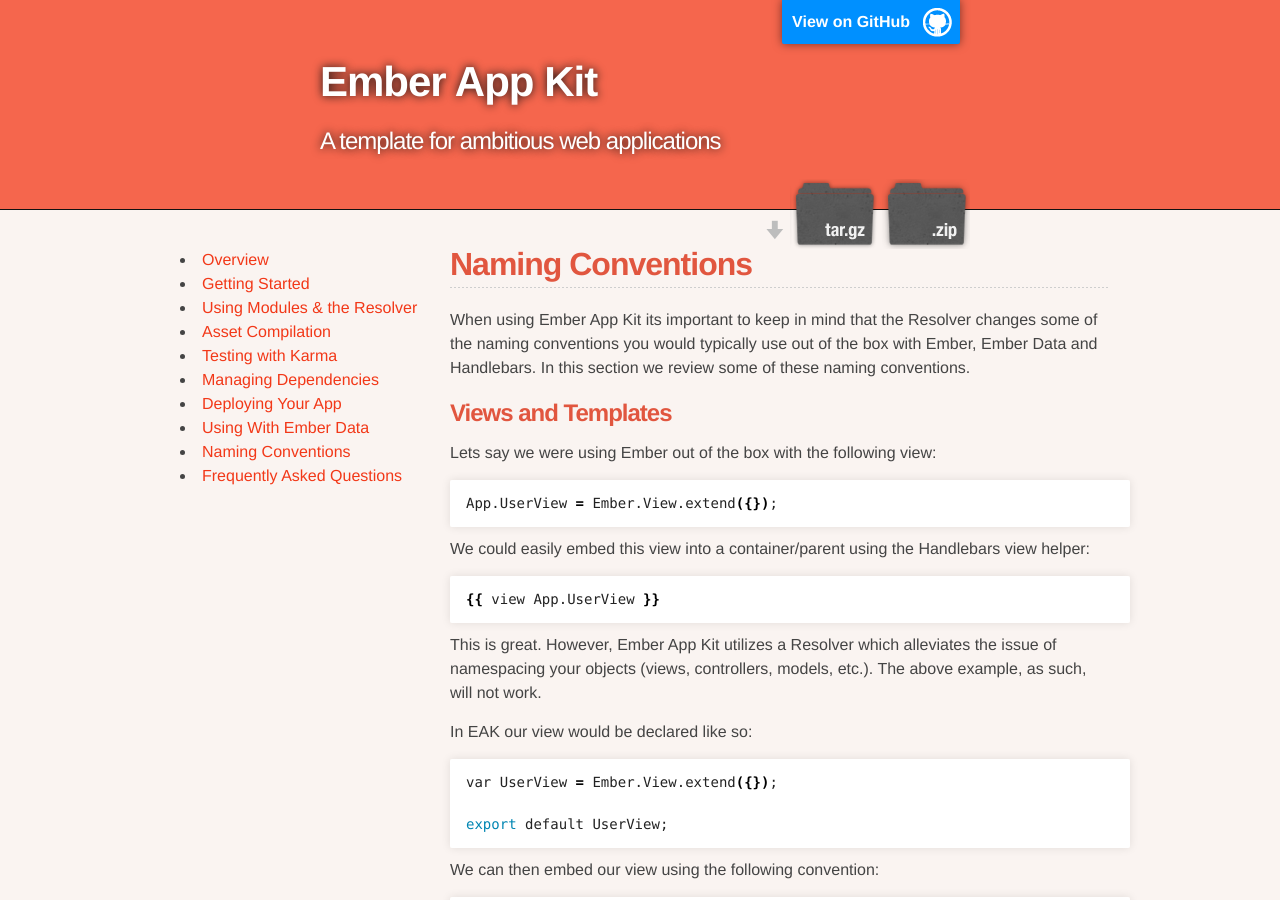
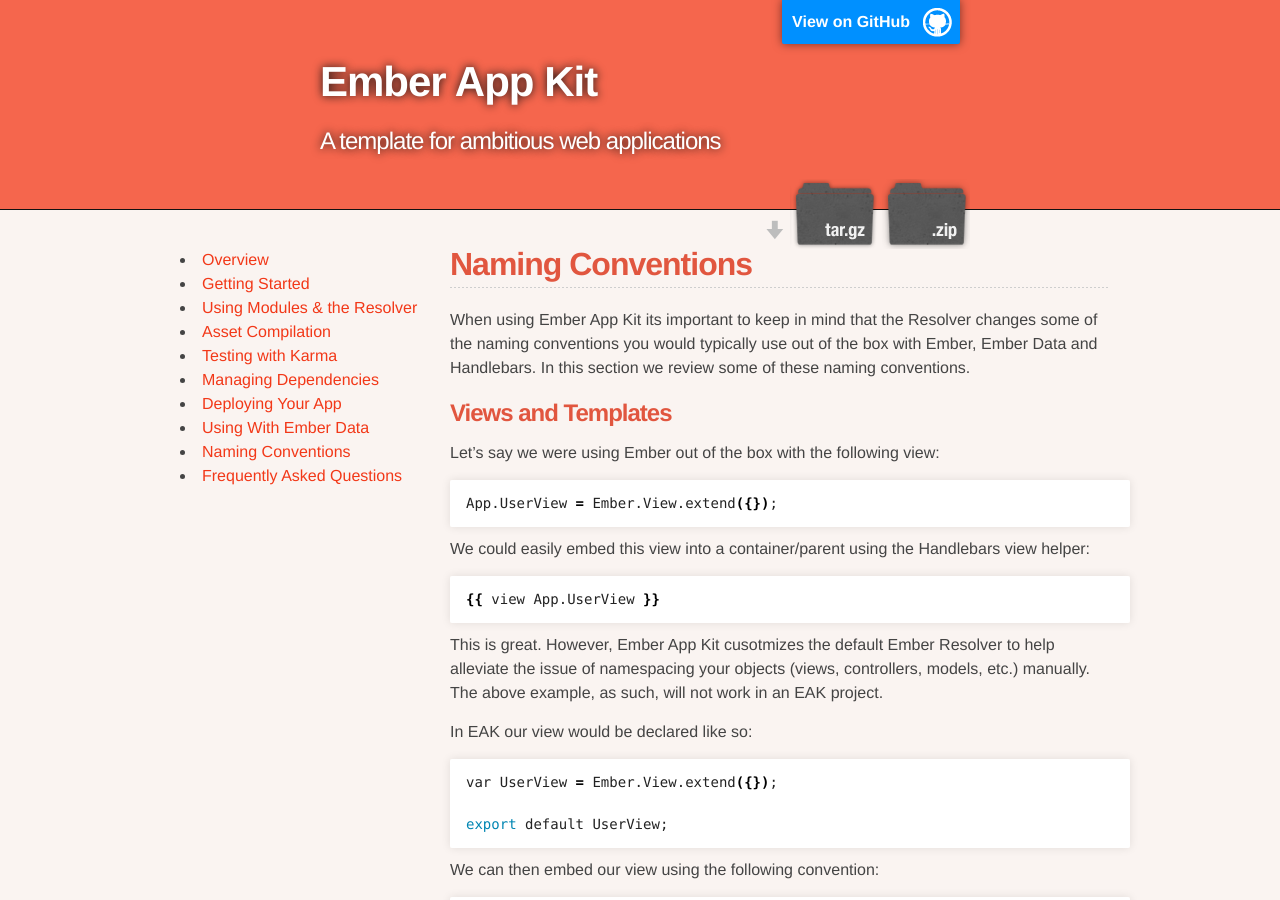
Before and after one commit to stefanpenner/ember-app-kit, a Jekyll site: the page built from guides/naming-conventions.md, in a window 1280 px wide and 900 px high. Built offline with Jekyll 4.4.1, drawn with Linux system fonts in a browser that asks for light colours; some of the changed text lies outside the part shown.

Commit message:
Fixing Let's typo and being more precise about the use of Embers Default Resolver

```diff
--- a/guides/naming-conventions.md
+++ b/guides/naming-conventions.md
@@ -8,7 +8,7 @@
 
 ### Views and Templates
 
-Lets say we were using Ember out of the box with the following view:
+Let's say we were using Ember out of the box with the following view:
 
 {% highlight sh %}
 App.UserView = Ember.View.extend({});
@@ -22,7 +22,7 @@
 {% endraw %}
 {% endhighlight %}
 
-This is great. However, Ember App Kit utilizes a Resolver which alleviates the issue of namespacing your objects (views, controllers, models, etc.). The above example, as such, will not work.
+This is great. However, Ember App Kit cusotmizes the default Ember Resolver to help alleviate the issue of namespacing your objects (views, controllers, models, etc.) manually. The above example, as such, will not work in an EAK project.
 
 In EAK our view would be declared like so:
 
@@ -40,7 +40,7 @@
 {% endraw %}
 {% endhighlight %}
 
-> Please note that we did not namespace UserView. The resolver takes care of this for you.
+> Please note that we did not namespace UserView. The resolver takes care of this for you. For more information about the default Ember resolver, check out the source [here](https://github.com/emberjs/ember.js/blob/master/packages/ember-application/lib/system/resolver.js).
 
 ### Filenames
 
```
